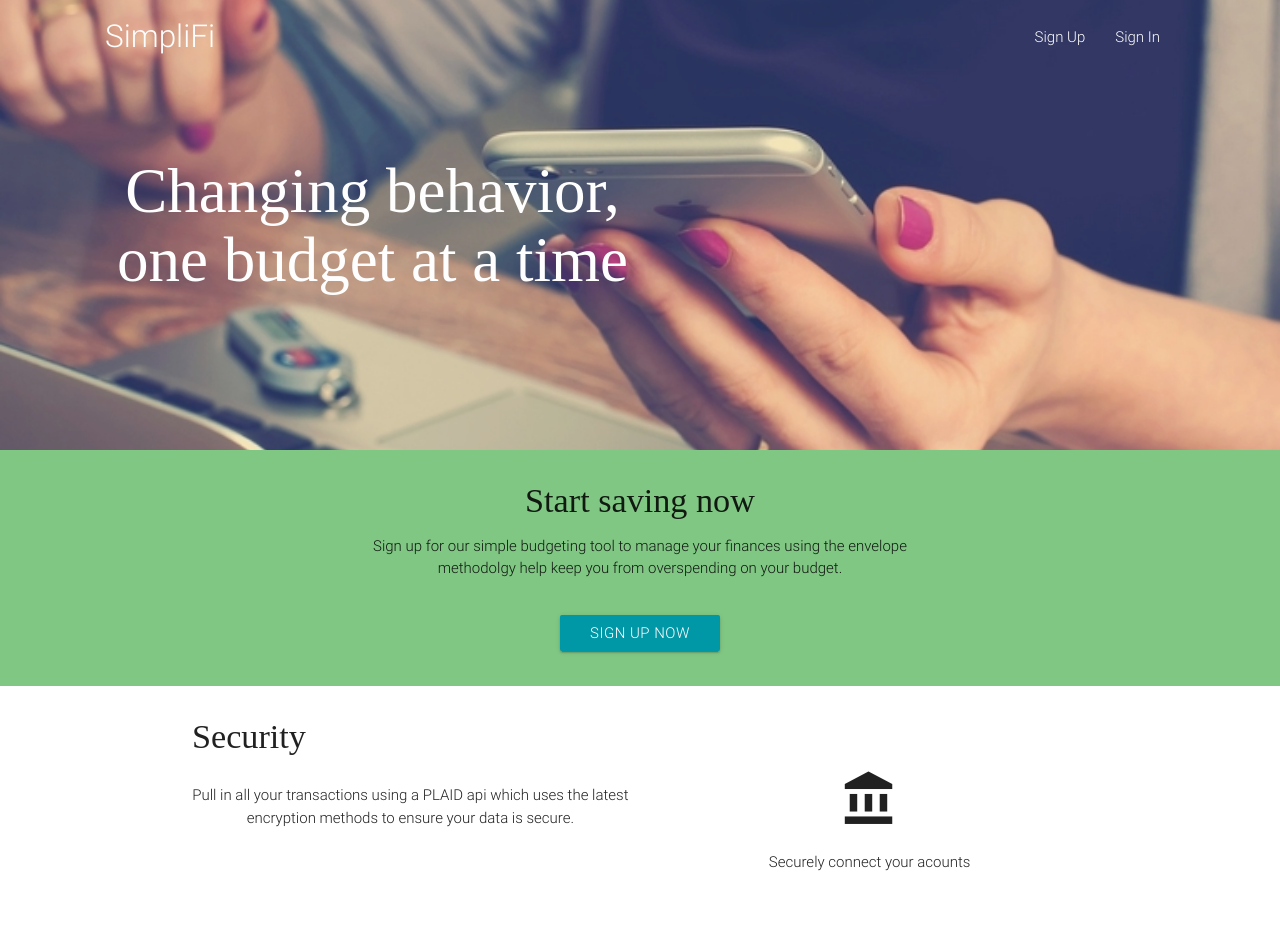
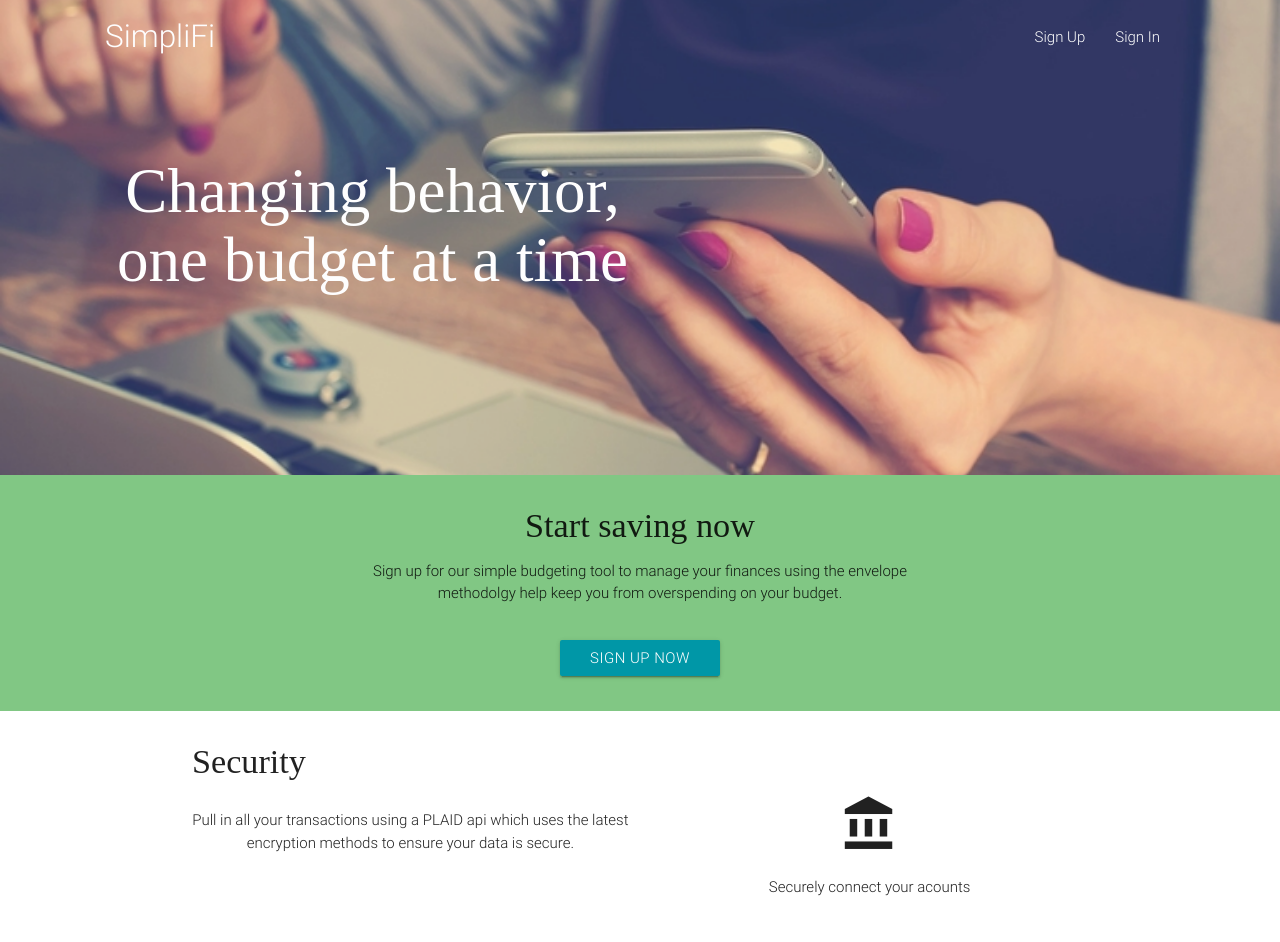
Before and after one commit to cpett/simple_budget, a Django app: page /?next=/budget/ in a window 1280 px wide. Shown: the top 942 px of the page. Run offline with Django 3.2, Linux system fonts and the light colour scheme; parts of the project's set-up code (start-up, migrations or seed data) failed here and were passed over; some libraries are stand-ins or nearby versions.

Commit message:
fixed parallax size

```diff
--- a/homepage/static/css/main.css
+++ b/homepage/static/css/main.css
@@ -41,7 +41,7 @@ nav ul li a i {
   font-size: 2rem;
 }
 .parallax-container {
-    height: 450px;
+    height: 475px;
 }
 .outline {
     color: white;
```
